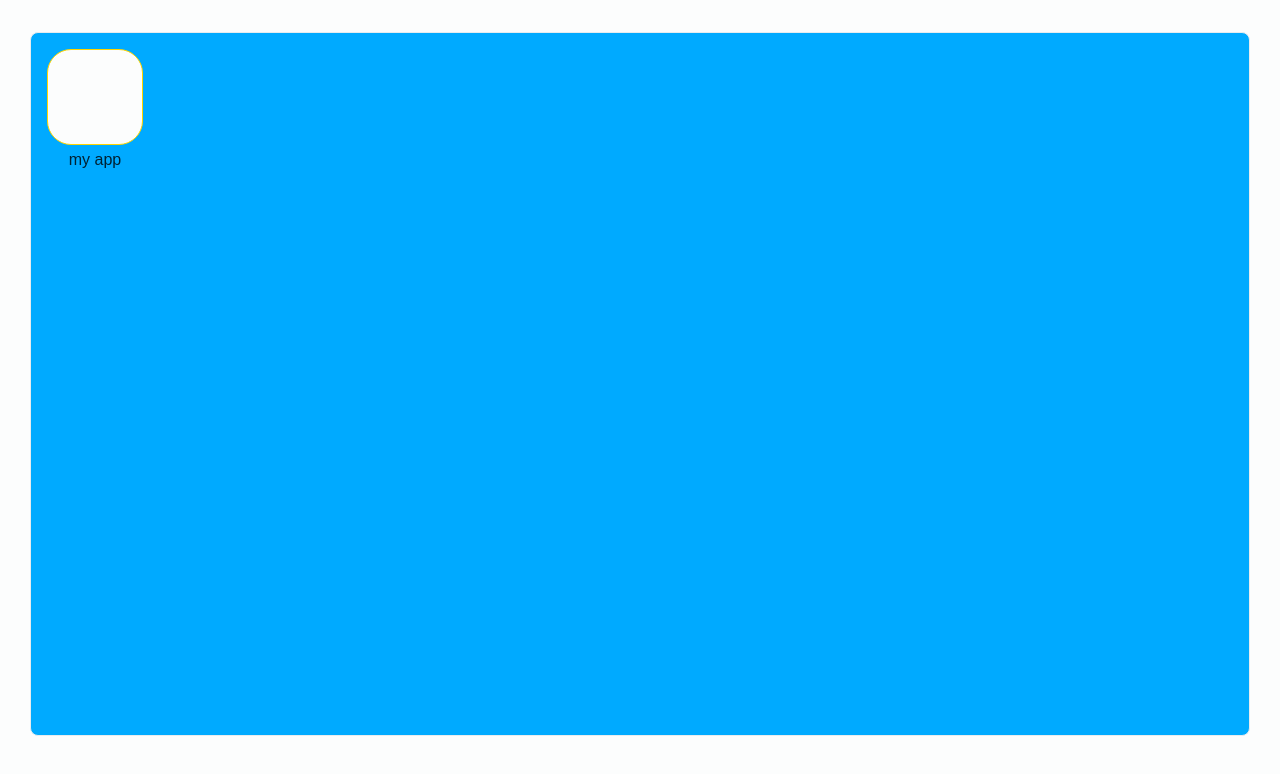
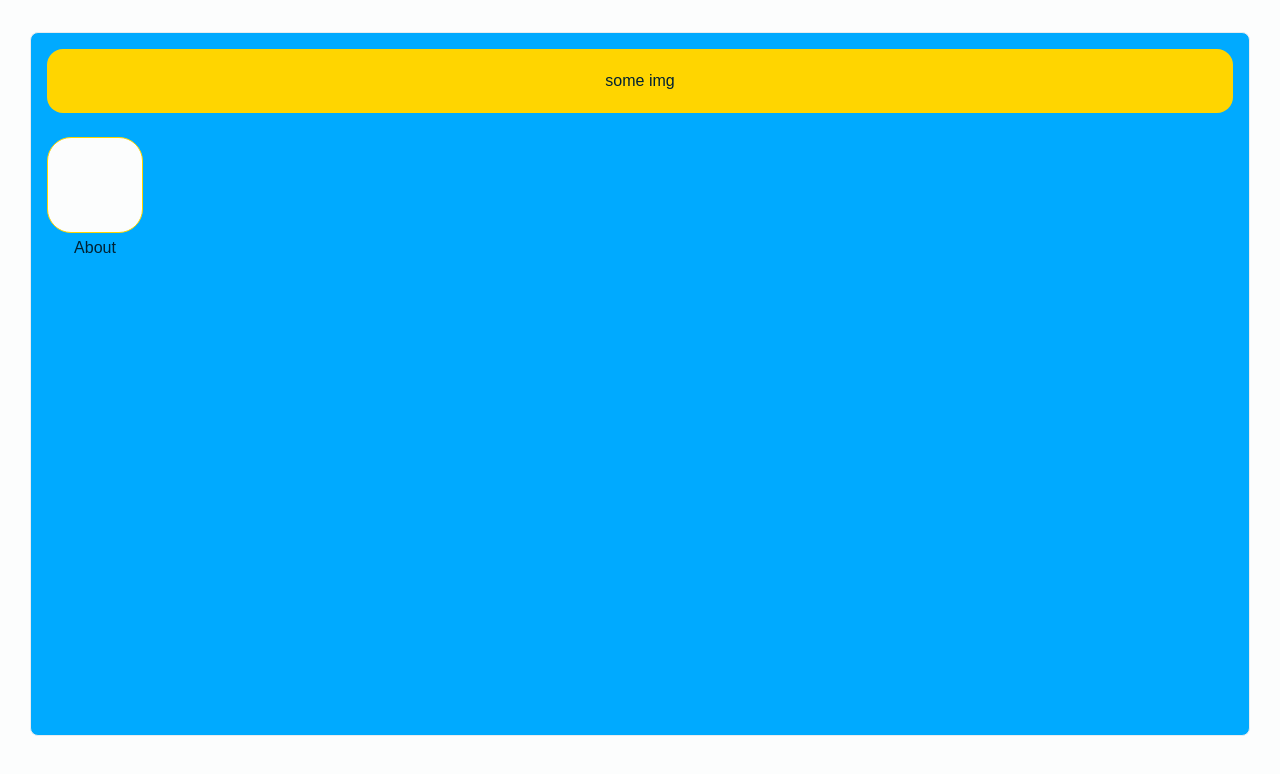
Before and after one commit to jpz95/profile, a Next.js app: page /home in a window 1280 px wide. Shown: the top 774 px of the page. Built offline with nearby package versions, Linux system fonts and the light colour scheme.

Commit message:
Adds banner placeholder

```diff
--- a/pages/Home.module.scss
+++ b/pages/Home.module.scss
@@ -32,7 +32,27 @@
 }
 
 .desktop {
+  display: flex;
+  flex-direction: column;
+}
+
+.banner {
+  height: 4rem;;
+  margin-bottom: 1.5rem;
+}
+
+.bannerImg {
+  display: flex;
+  height: 100%;
+  justify-content: center;
+  align-items: center;
+  background-color: var(--color-secondary);
+  border-radius: 1rem;
+}
+
+.desktopAppContainer {
   --desktop-app-dimensions: 6rem;
+  flex: 1;
   display: grid;
   grid-template-columns: repeat(auto-fill, var(--desktop-app-dimensions));
   grid-auto-rows: calc(var(--desktop-app-dimensions) + 1.5rem);
--- a/pages/home.jsx
+++ b/pages/home.jsx
@@ -6,10 +6,16 @@ export default function Home() {
       <div className={styles.window}>
         <div className={styles.screen}>
           <main className={styles.desktop}>
-            <span className={styles.desktopApp}>
-              <span className={styles.appIcon}></span>
-              <span className={styles.appName}>my app</span>
-            </span>
+            <div className={styles.banner}>
+              {/* TODO: attach some welcome message with a nice background (carousel?) */}
+              <div className={styles.bannerImg}>some img</div>
+            </div>
+            <div className={styles.desktopAppContainer}>
+              <span className={styles.desktopApp}>
+                <span className={styles.appIcon}></span>
+                <span className={styles.appName}>About</span>
+              </span>
+            </div>
           </main>
         </div>
       </div>
```
